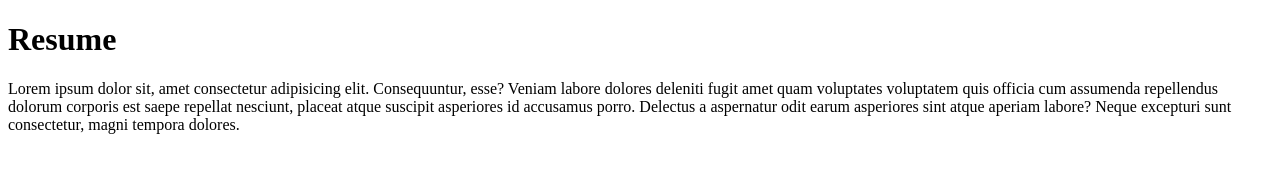
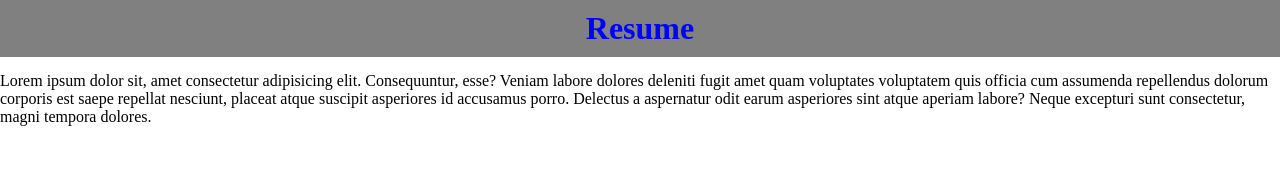
Before and after one commit to ravi-r45s/resume, a plain HTML site: page index.html in a window 1280 px wide. Drawn offline with Linux system fonts and the light colour scheme.

Commit message:
updated index.html and add style.css and script.js

```diff
--- a/index.html
+++ b/index.html
@@ -4,6 +4,19 @@
     <meta charset="UTF-8">
     <meta name="viewport" content="width=device-width, initial-scale=1.0">
     <title>Resume</title>
+    <style>
+        * {
+            margin : 0px;
+            padding : 0px;
+        }
+        h1 {
+            background-color: gray;
+            color : blue;
+            padding : 10px;
+            text-align : center;
+            margin-bottom : 15px;
+        }
+    </style>
 </head>
 <body>
     <h1>Resume</h1>
```
Also changed, not shown: script.js (added), style.css (added).
